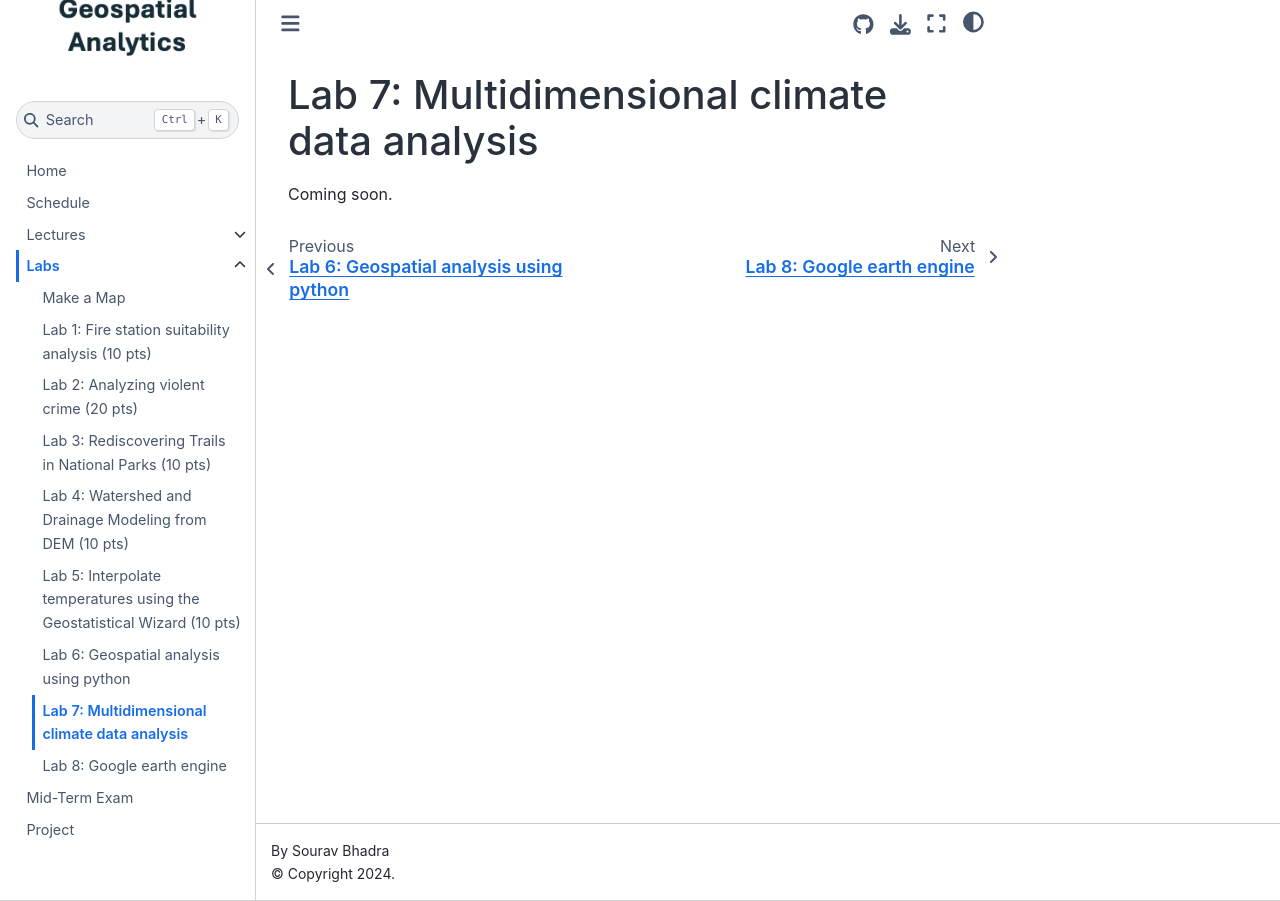
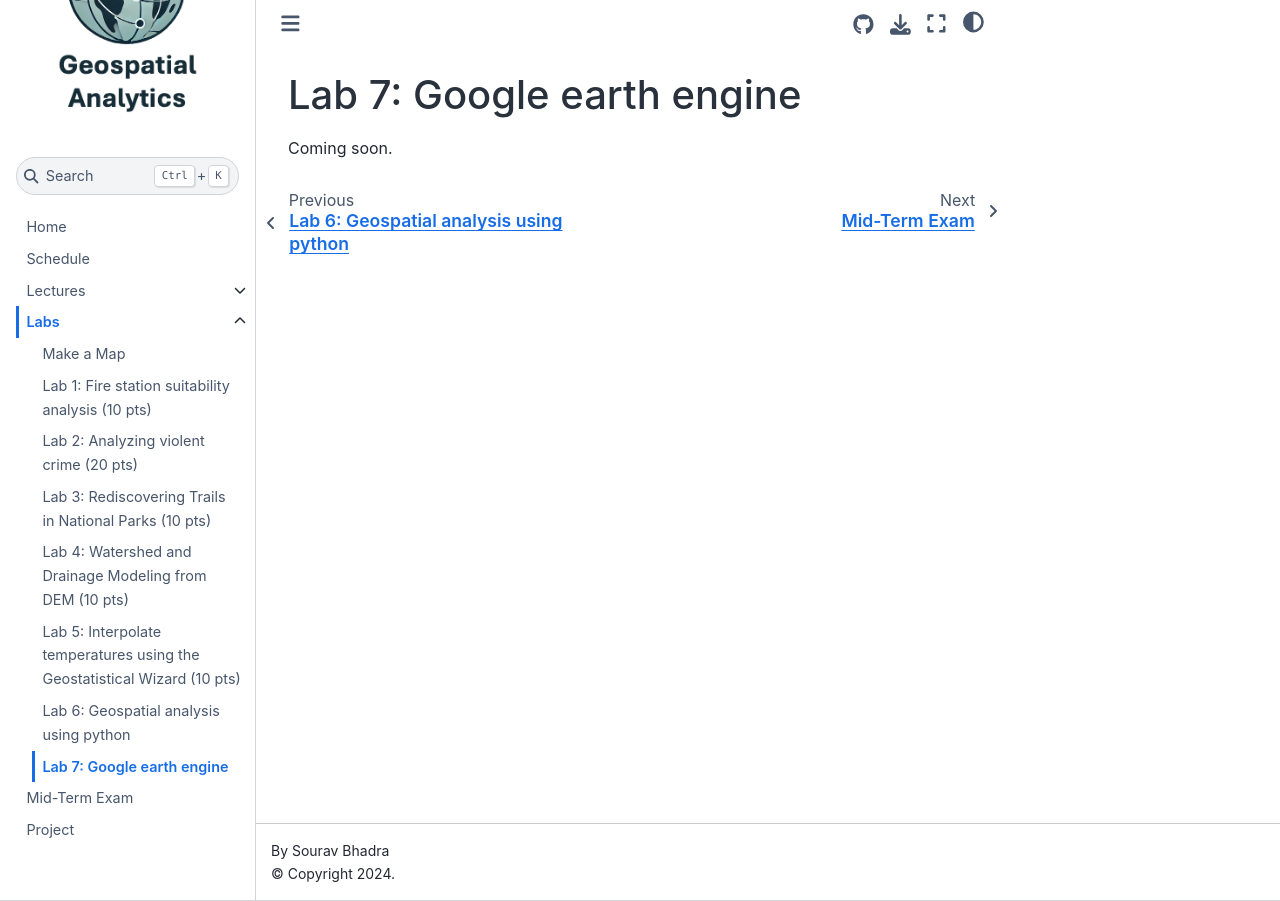
Before and after one commit to souravbhadra/GIS5120, a Jupyter Book: the page built from docs/labs/lab-7/lab-7.md, in a window 1280 px wide. Built offline with Jupyter Book 1.0.4 settings and Sphinx 7.4.7 and the Sphinx Book theme 1.1.4, drawn with Linux system fonts in a browser that asks for light colours; pages that are not in the unit, such as notebooks, are missing from menus.

```diff
--- a/docs/labs/lab-7/lab-7.md
+++ b/docs/labs/lab-7/lab-7.md
@@ -1,3 +1,3 @@
-# Lab 7: Multidimensional climate data analysis
+# Lab 7: Google earth engine
 
 Coming soon.
--- a/docs/labs/lab-8/lab-8.md
+++ /dev/null
@@ -1,3 +0,0 @@
-# Lab 8: Google earth engine
-
-Coming soon.
```
Also changed, not shown: docs/schedule.md (+9 -9 lines), 3 other files.
